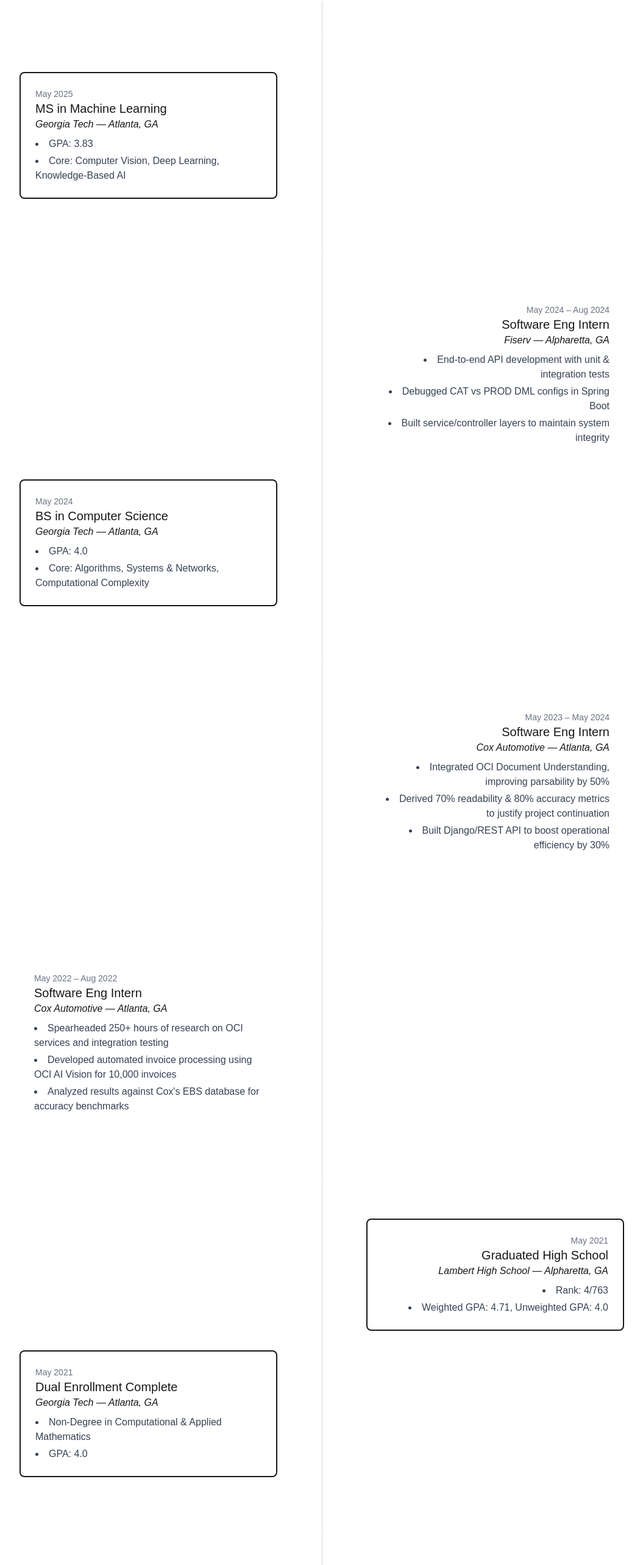
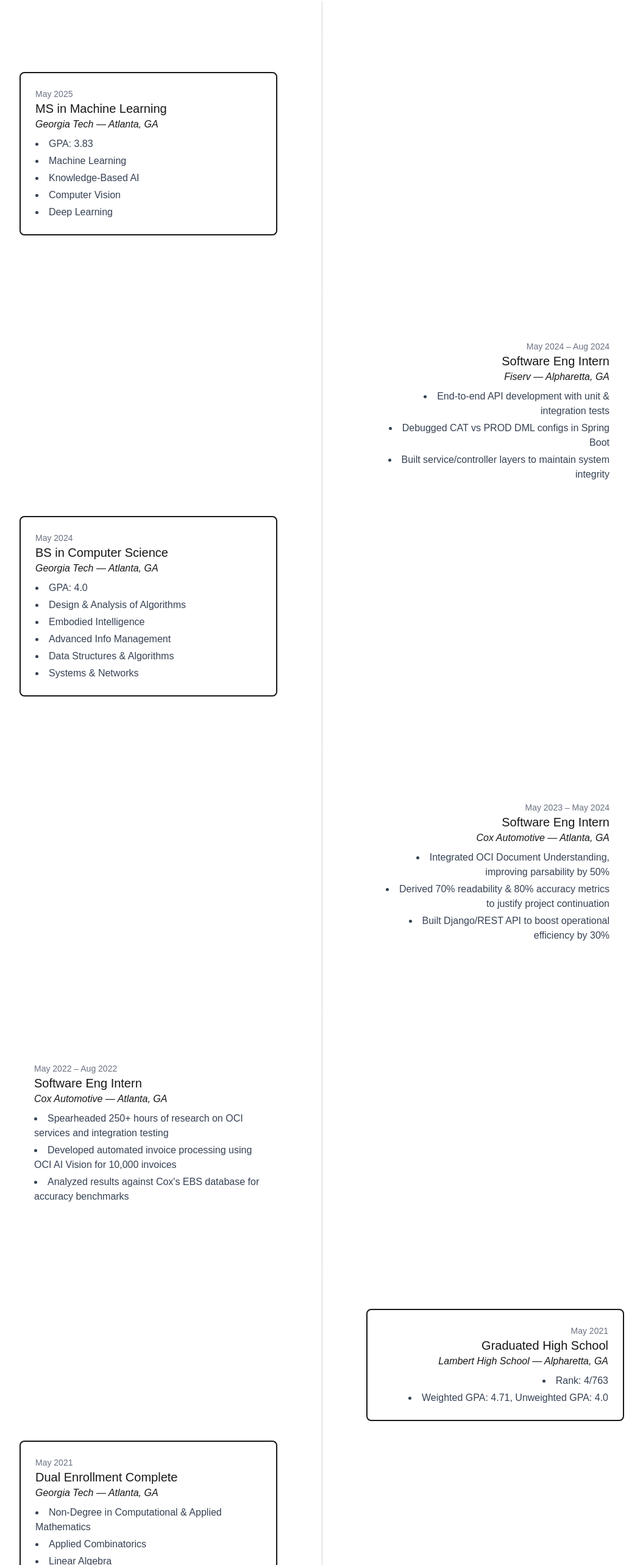
Before and after one commit to SurajGeddam/personal-portfolio, a Next.js app: page /experience in a window 1280 px wide. Shown: the part 226-2792 px from the top of the page at 61% size, without its empty margins (112-1167 px from the left). Built offline with nearby package versions, Linux system fonts and the light colour scheme.

Commit message:
feat: add core/relevant courses to education timeline entries

```diff
--- a/components/ExperienceTimeline.tsx
+++ b/components/ExperienceTimeline.tsx
@@ -4,12 +4,31 @@
 
 const timelineItems = [
   // Education
-  { type: "education", date: "2025-05", year: 2025, title: "MS in Machine Learning", organization: "Georgia Tech", location: "Atlanta, GA", bullets: ["GPA: 3.83", "Core: Computer Vision, Deep Learning, Knowledge-Based AI"] },
-  { type: "education", date: "2024-05", year: 2024, title: "BS in Computer Science", organization: "Georgia Tech", location: "Atlanta, GA", bullets: ["GPA: 4.0", "Core: Algorithms, Systems & Networks, Computational Complexity"] },
+  { type: "education", date: "2025-05", year: 2025, title: "MS in Machine Learning", organization: "Georgia Tech", location: "Atlanta, GA", bullets: [
+    "GPA: 3.83",
+    "Machine Learning",
+    "Knowledge-Based AI",
+    "Computer Vision",
+    "Deep Learning"
+  ] },
+  { type: "education", date: "2024-05", year: 2024, title: "BS in Computer Science", organization: "Georgia Tech", location: "Atlanta, GA", bullets: [
+    "GPA: 4.0",
+    "Design & Analysis of Algorithms",
+    "Embodied Intelligence",
+    "Advanced Info Management",
+    "Data Structures & Algorithms",
+    "Systems & Networks"
+  ] },
   { type: "experience", date: "2024-05_2024-08", year: 2024, title: "Software Eng Intern", organization: "Fiserv", location: "Alpharetta, GA", bullets: ["End-to-end API development with unit & integration tests", "Debugged CAT vs PROD DML configs in Spring Boot", "Built service/controller layers to maintain system integrity"] },
   { type: "experience", date: "2023-05_2024-05", year: 2023, title: "Software Eng Intern", organization: "Cox Automotive", location: "Atlanta, GA", bullets: ["Integrated OCI Document Understanding, improving parsability by 50%", "Derived 70% readability & 80% accuracy metrics to justify project continuation", "Built Django/REST API to boost operational efficiency by 30%"] },
   { type: "experience", date: "2022-05_2022-08", year: 2022, title: "Software Eng Intern", organization: "Cox Automotive", location: "Atlanta, GA", bullets: ["Spearheaded 250+ hours of research on OCI services and integration testing", "Developed automated invoice processing using OCI AI Vision for 10,000 invoices", "Analyzed results against Cox's EBS database for accuracy benchmarks"] },
-  { type: "education", date: "2021-05", year: 2021, title: "Dual Enrollment Complete", organization: "Georgia Tech", location: "Atlanta, GA", bullets: ["Non-Degree in Computational & Applied Mathematics", "GPA: 4.0"] },
+  { type: "education", date: "2021-05", year: 2021, title: "Dual Enrollment Complete", organization: "Georgia Tech", location: "Atlanta, GA", bullets: [
+    "Non-Degree in Computational & Applied Mathematics",
+    "Applied Combinatorics",
+    "Linear Algebra",
+    "Multivariable Calculus",
+    "Differential Calculus"
+  ] },
   { type: "education", date: "2021-05", year: 2021, title: "Graduated High School", organization: "Lambert High School", location: "Alpharetta, GA", bullets: ["Rank: 4/763", "Weighted GPA: 4.71, Unweighted GPA: 4.0"] },
   { type: "experience", date: "2020-08_2021-01", year: 2020, title: "Software Eng Intern & Data Analyst", organization: "Octave Holdings / Pinnacle Leasing", location: "Alpharetta, GA", bullets: ["Built pricing model visualizer & analyzed P&L statements", "Researched $100M property investments & crafted strategy", "Managed investor leasing agreements using 6 months of data"] },
 ];
```
